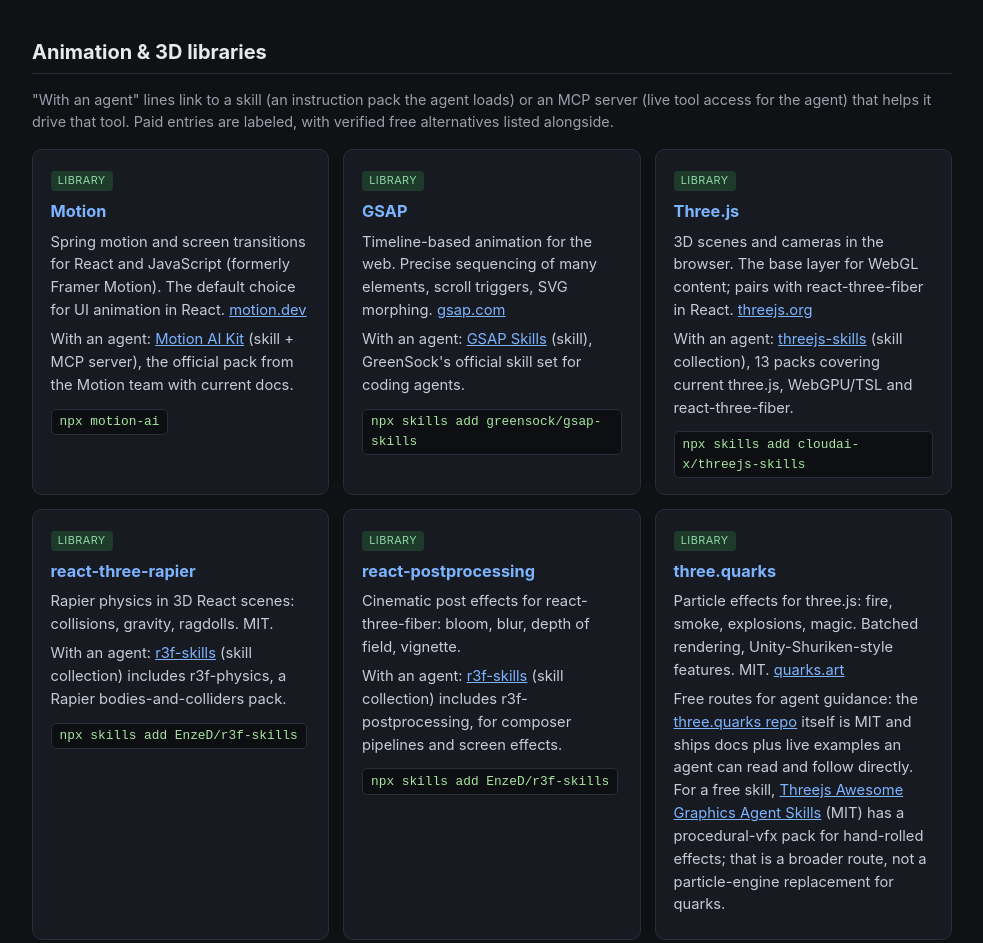
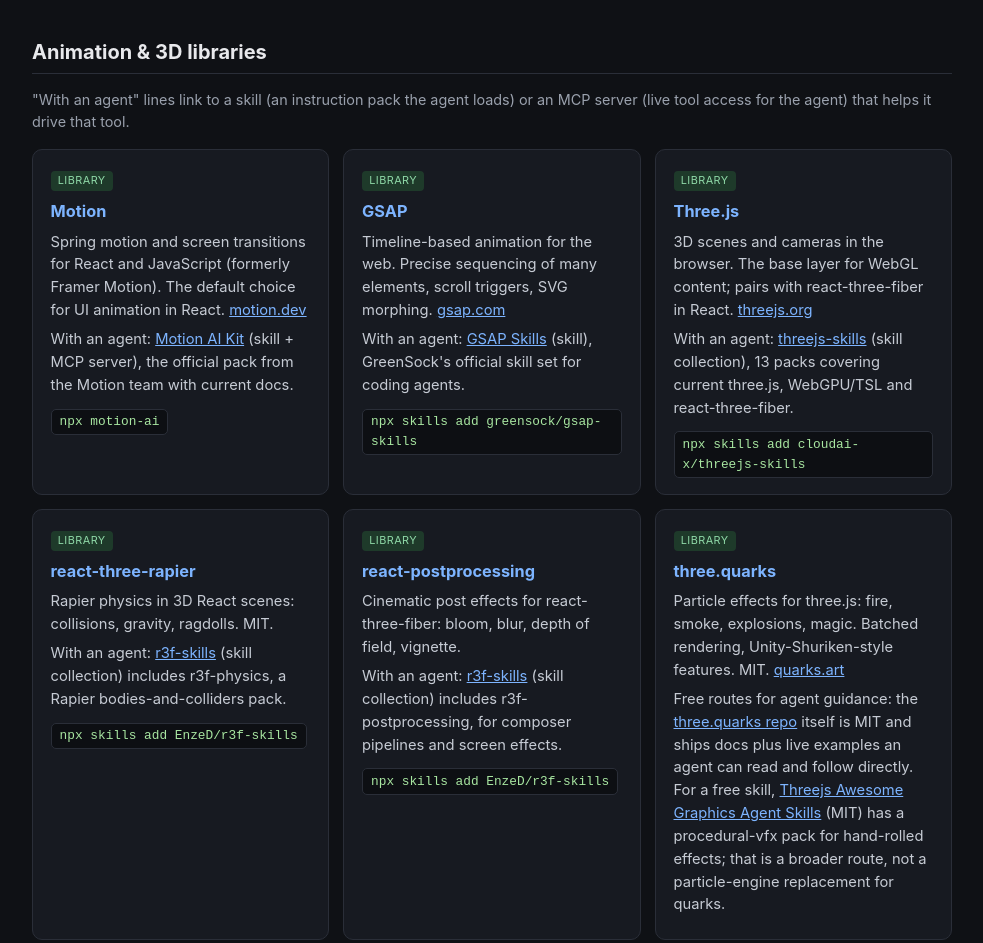
Before and after one commit to irvan-putra/skills, a plain HTML site: page motion/index.html in a window 1280 px wide. Shown: the part 825-1768 px from the top of the page, without its empty margins (148-1131 px from the left). Drawn offline with Linux system fonts and the light colour scheme.

Commit message:
Remove paid option notes from motion page

```diff
--- a/motion/index.html
+++ b/motion/index.html
@@ -71,7 +71,7 @@
   </div>
 
   <h2>Animation &amp; 3D libraries</h2>
-  <p class="note">"With an agent" lines link to a skill (an instruction pack the agent loads) or an MCP server (live tool access for the agent) that helps it drive that tool. Paid entries are labeled, with verified free alternatives listed alongside.</p>
+  <p class="note">"With an agent" lines link to a skill (an instruction pack the agent loads) or an MCP server (live tool access for the agent) that helps it drive that tool.</p>
   <div class="grid">
     <div class="card">
       <span class="tag lib">library</span>
@@ -215,7 +215,7 @@
   </ol>
 
   <footer>
-    Every name on this page was checked against its official source on 2026-11-23. Entries marked as agent skills are public skill packages; "with an agent" links are skills or MCP servers for that tool, free unless labeled paid; the rest are libraries, APIs or tools. License notes are included only where verified. Part of <a href="https://vanipy.com">vanipy.com</a>.
+    Every name on this page was checked against its official source on 2026-11-23. Entries marked as agent skills are public skill packages; "with an agent" links are skills or MCP servers for that tool; the rest are libraries, APIs or tools. License notes are included only where verified. Part of <a href="https://vanipy.com">vanipy.com</a>.
     <br>Source of the starting list: <a href="https://x.com/nanajiang8888/status/2124480396020891988">a public post by @nanajiang8888</a> (Nov 22, 2026); repo links verified against that list.
   </footer>
 </main>
```
